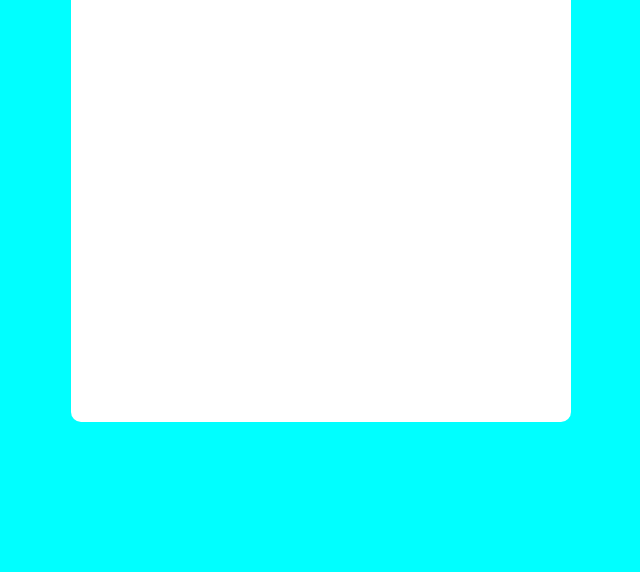
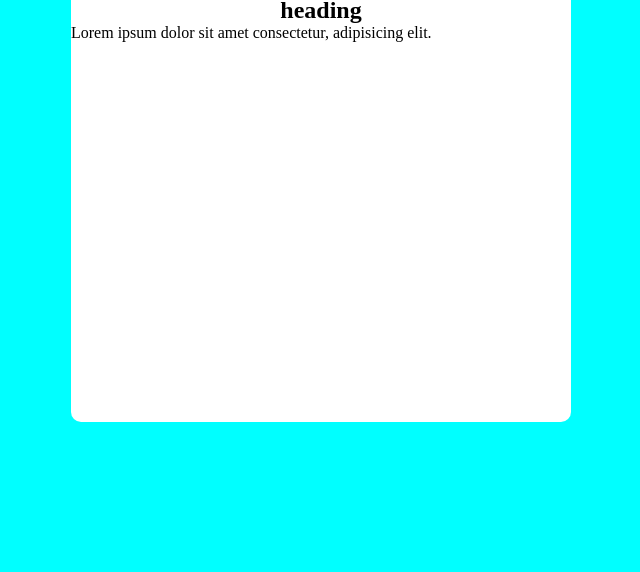
Before and after one commit to sagarbarman37/git, a plain HTML site: page index.html in a window 1280 px wide. Shown: the part 228-800 px from the top of the page, without its empty margins (319-959 px from the left). Drawn offline with Linux system fonts and the light colour scheme.

Commit message:
add second heading

```diff
--- a/index.html
+++ b/index.html
@@ -13,6 +13,8 @@
         Lorem ipsum dolor sit amet consectetur adipisicing elit. Eveniet,
         repellendus!
       </p>
+      <h2>heading</h2>
+      <p>Lorem ipsum dolor sit amet consectetur, adipisicing elit.</p>
     </div>
   </body>
 </html>
--- a/style .css
+++ b/style .css
@@ -11,6 +11,7 @@ body {
   display: flex;
   justify-content: center;
   align-items: center;
+  padding: 20px;
 }
 
 .box {
@@ -24,3 +25,7 @@ h1 {
   text-align: center;
   margin-top: 20px;
 }
+
+h2 {
+  text-align: center;
+}
```
